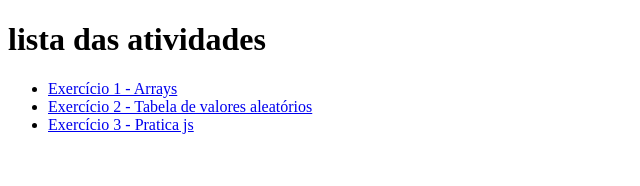
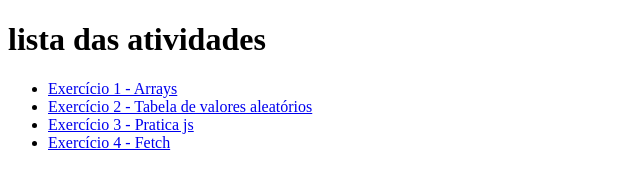
Before and after one commit to evertonantonio/programacaoWeb, a plain HTML site: page index.html in a window 1280 px wide. Shown: the whole page, without its empty margins (0-640 px from the left). Drawn offline with Linux system fonts and the light colour scheme.

Commit message:
exercicios de Programação web

```diff
--- a/index.html
+++ b/index.html
@@ -15,6 +15,7 @@
         <li><a href="./ex1/index.html"> Exercício 1 - Arrays</a></li>
         <li><a href="./ex2/index.html"> Exercício 2 - Tabela de valores aleatórios</a></li>
         <li><a href="./ex3/index.html"> Exercício 3 - Pratica js</li>
+            <li><a href="./ex4/index.html">Exercício 4 - Fetch</a>
 
     </ul>
 
```
